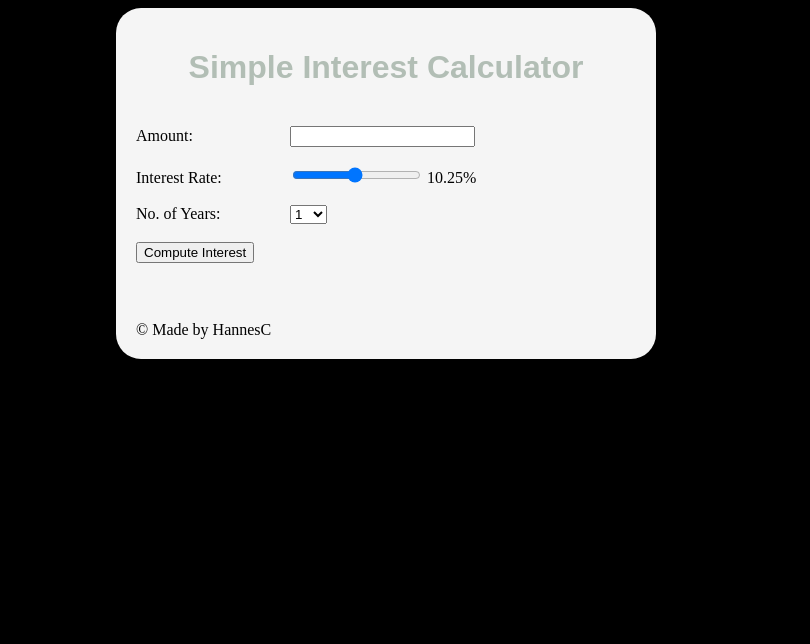
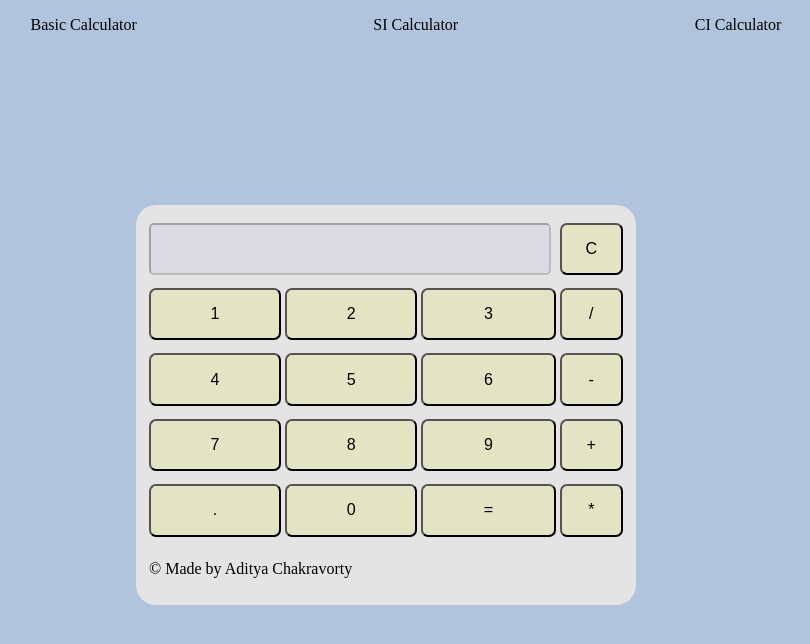
Before and after one commit to hannesxc/Simple-Interest-Calculator, a plain HTML site: page index.html in a window 1280 px wide. Shown: the whole page, without its empty margins (254-1064 px from the left). Drawn offline with Linux system fonts and the light colour scheme.

Commit message:
add basic and CI calc

```diff
--- a/index.html
+++ b/index.html
@@ -1,48 +1,55 @@
 <!DOCTYPE html>
-<html>
+<html lang="en">
     <head>
-        <title> Web App - Simple Interest Calculator </title>
-        <script src="script.js">
-        </script>
+        <title>Simple Interest Calculator</title>
+        <meta charset="UTF-8">
+        <meta name="viewport" content="width=device-width, initial-scale=1.0">
         <link rel="stylesheet" href="style.css">
+        <link rel="icon" type="image/svg+xml" href="./assets/images/favicon.svg">
     </head>
     <body>
+        <header class="header">
+            <ul class="navitems">
+                <li class="item"><a href="./index.html">Basic Calculator</a></li>
+                <li class="item"><a href="./si-calculator.html">SI Calculator</a></li>
+                <li class="item"><a href="./ci-calculator.html">CI Calculator</a></li>
+            </ul>
+        </header>
         <div class="maindiv">
-            <h1> Simple Interest Calculator </h1>
-            <br />
-            <div class="secdiv">
-                <label for="principal">Amount: </label>
-                <input type="number" name="principal" id="principal" required>
-                <br /><br />
-                <label for="rate">Interest Rate: </label>
-                <input type="range" name="rate" id="rate"  min="1" max="20"  value="10.25" step="0.25"  class="slider" onchange="currentRate()">
-                <!--Display live slider rate-->
-                <span id="display_rate"> 10.25%</span>
-                <br /><br />
-                <label for="years">No. of Years: </label>
-                <select name="years" id="years">
-                    <option value="1">1</option>
-                    <option value="2">2</option>
-                    <option value="3">3</option>
-                    <option value="4">4</option>
-                    <option value="5">5</option>
-                    <option value="6">6</option>
-                    <option value="7">7</option>
-                    <option value="8">8</option>
-                    <option value="9">9</option>
-                    <option value="10">10</option>
-                </select>
-                <br /><br />
-                <button onclick="compute()">Compute Interest</button>
-                <div id="result_style">
-                    <!--Display specific results based on the inputs-->
-                    <span id="result"></span>
-                </div>
-            </div>
-            <br />
-            <footer>
-                &copy; Made by HannesC
-            </footer>
+            <table class="secdiv">
+                <tr>
+                    <td colspan="3"> <input class="display-box" type="text" id="result" disabled> </td>
+                    <td> <input type="button" value="C" onclick="clrScrn()"> </td>
+                </tr>
+                <tr>
+                    <td> <input type="button" value="1" onclick="display('1')"> </td>
+                    <td> <input type="button" value="2" onclick="display('2')"> </td>
+                    <td> <input type="button" value="3" onclick="display('3')"> </td>
+                    <td> <input type="button" value="/" onclick="display('/')"> </td>
+                </tr>
+                <tr>
+                    <td> <input type="button" value="4" onclick="display('4')"> </td>
+                    <td> <input type="button" value="5" onclick="display('5')"> </td>
+                    <td> <input type="button" value="6" onclick="display('6')"> </td>
+                    <td> <input type="button" value="-" onclick="display('-')"> </td>
+                </tr>
+                <tr>
+                    <td> <input type="button" value="7" onclick="display('7')"> </td>
+                    <td> <input type="button" value="8" onclick="display('8')"> </td>
+                    <td> <input type="button" value="9" onclick="display('9')"> </td>
+                    <td> <input type="button" value="+" onclick="display('+')"> </td>
+                </tr>
+                <tr>
+                    <td> <input type="button" value="." onclick="display('.')"> </td>
+                    <td> <input type="button" value="0" onclick="display('0')"> </td>
+                    <td> <input type="button" value="=" onclick="compute()"> </td>
+                    <td> <input type="button" value="*" onclick="display('*')"> </td>
+                </tr>
+                <tr>
+                    <td colspan="4">&copy; Made by Aditya Chakravorty</td>
+                </tr>
+            </table>
         </div>
+        <script src="script.js"></script>
     </body>
 </html>
--- a/script.js
+++ b/script.js
@@ -1,36 +1,64 @@
-// Pre setting values to avoid typeError
-
+// Initialise pre-defined values
 var principal = 0;
 var rate = 15;
 var years = 1;
-var interest = 0;
+var comp = 12
 var year = 1;
 var amount = 0;
 
-function compute()
-{
+// Simple Interest
+function computeSi() {
     principal = document.getElementById("principal").value;
     rate = document.getElementById("rate").value;
     years = document.getElementById("years").value;
     year = new Date().getFullYear()+parseInt(years);
-    interest = (principal * years * rate)/100;
-    amount = interest + parseFloat(principal);
-    if (principal > 0)
-    {
+    amount = parseFloat(principal) + (principal * years * rate)/100;
+    amount = amount.toFixed(2);
+    if (principal > 0) {
         document.getElementById("result").innerHTML="If you deposit \<mark>"+principal+"\</mark>,\<br\>at an interest rate of \<mark>"+rate+"\</mark>%\<br\>You will receive an amount of \<mark>"+amount+"\</mark>,\<br\>in the year \<mark>"+year+"\</mark>,\<br\>";
-    }
-    // Alert if principal < 0
-    else
-    {
+    } else {
         alert("Please enter a positive number: ");
         document.getElementById("principal").select();
     }
 }
 
-function currentRate()
-{
-    // Get live slider values
+// Compound Interest
+function computeCi() {
+    principal = document.getElementById("principal").value;
+    rate = document.getElementById("rate").value / 100;
+    years = document.getElementById("years").value;
+    comp = document.getElementById("comp").value;
+    year = new Date().getFullYear()+parseInt(years);
+    amount = principal * (Math.pow((1 + (rate / comp)), (comp * years)));
+    amount = amount.toFixed(2);
+    if (principal > 0) {
+        document.getElementById("result").innerHTML="If you deposit \<mark>"+principal+"\</mark>,\<br\>at an interest rate of \<mark>"+rate*100+"\</mark>%\<br\>You will receive an amount of \<mark>"+amount+"\</mark>,\<br\>in the year \<mark>"+year+"\</mark>,\<br\>";
+    } else {
+        alert("Please enter a positive number: ");
+        document.getElementById("principal").select();
+    }
+}
+
+// Get live slider values
+function currentRate() {
     var slider = document.getElementById("rate");
     var currentpos = document.getElementById("display_rate");
     currentpos.innerHTML = slider.value +"%";
 }
+
+// Clear input bar
+function clrScrn() {
+    document.getElementById("result").value = "";
+}
+
+// Display input values
+function display(value) {
+    document.getElementById("result").value += value;
+}
+
+// Evaluate the result
+function compute() {
+    var elem = document.getElementById("result").value;
+    var res = eval(elem);
+    document.getElementById("result").value = res;
+}
--- a/style.css
+++ b/style.css
@@ -1,37 +1,72 @@
-body
-{
-    background-color: black;
+body {
+    background-color: lightsteelblue;
 }
 
-h1
-{
+a {
+    text-decoration: none;
+    color: black;
+}
+
+a:hover {
+    text-decoration: underline;
+    opacity: 0.6;
+}
+
+.navitems {
+    display: flex;
+    justify-content: space-evenly;
+    align-items: center;
+    list-style-type: none;
+}
+
+h1 {
     text-align: center;
     font-family: sans-serif;
     color: rgb(178, 190, 181);
 }
 
-.maindiv
-{
-    margin: auto;
-    padding:20px;
-    border-radius:25px;
-    width: 500px;
-    background-color: whitesmoke;
+.maindiv {
+    display: flex;
+    justify-content: center;
+    align-items: center;
+    flex-direction: column  ;
+    height: calc(100vh - 90px);
 }
 
-.secdiv
-{
-    /* How the hell do you center a div within a centered div???? */
-    color: black;
+.secdiv {
+    margin: auto;
+    padding: 10px;
+    border-radius: 20px;
+    width: 500px;
+    height: 400px;
+    background-color: #e4e4e4;
 }
 
-label
-{
+label {
     display: inline-block;
     width: 150px;
 }
 
-#result_style
-{
+#result_style {
     padding: 20px;
 }
+
+.display-box {
+    background-color: #dcdbe1;
+    border-radius: 5px;
+    width: 97%;
+    height: 75%;
+}
+
+input[type=button] {
+    background-color:  #e3e4c3;
+    color: black;
+    width: 100%;
+    border-radius: 7px;
+    height: 85%;
+    outline: none;
+}
+
+input[value] {
+    font-size: 16px;
+}
```
Also changed, not shown: ci-calculator.html (added, +49 -0 lines), si-calculator.html (added, +41 -0 lines), 2 other files.
